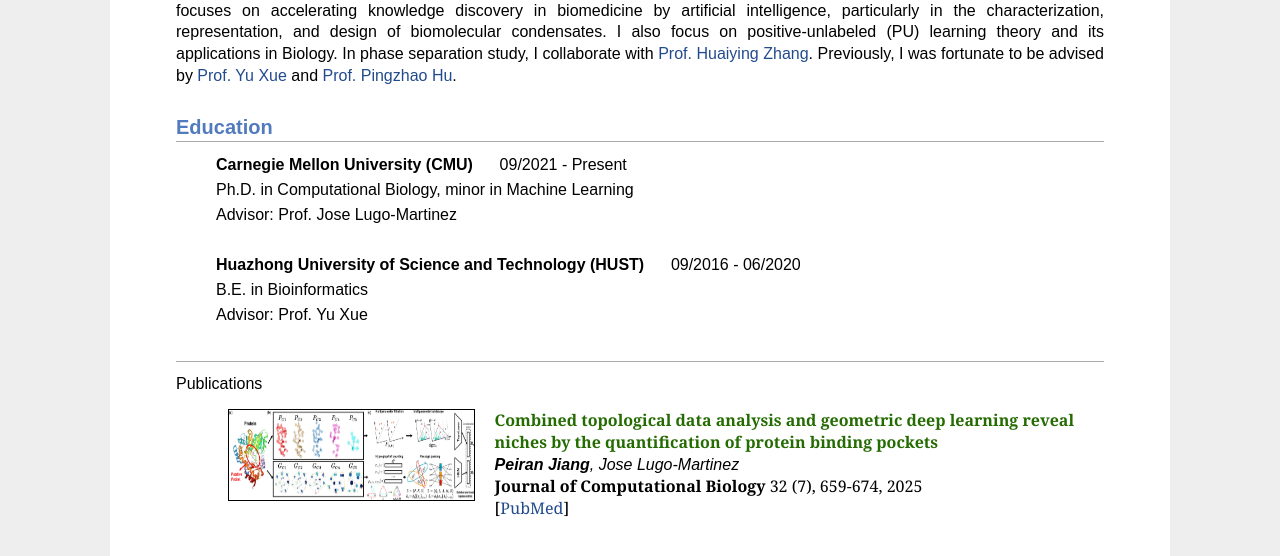
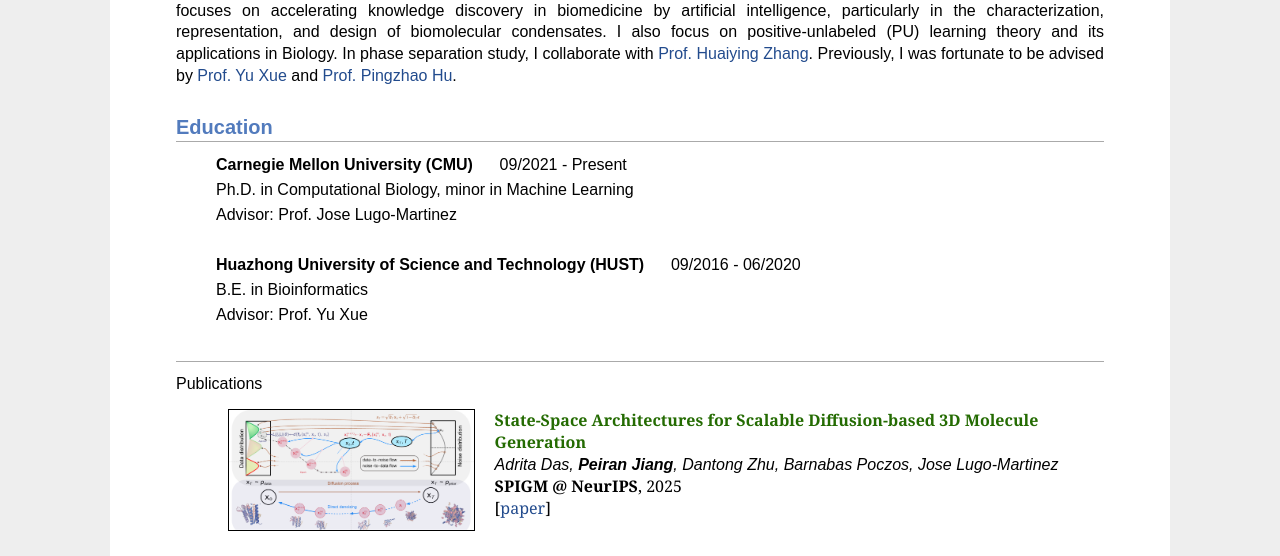
Before and after one commit to nicetone9/nicetone9.github.io, a plain HTML site: page index.html in a window 1280 px wide. Shown: the part 362-918 px from the top of the page. Drawn offline with Linux system fonts and the light colour scheme; a script that the page names is missing.

Commit message:
update spigm

```diff
--- a/index.html
+++ b/index.html
@@ -124,6 +124,25 @@
     <font face="Arial"> Publications </font>
     </h2>
     <ul style="list-style-type:none">
+        <!-- Workshop Paper: Interpretable Geometric Deep Learning for Protein Binding Pocket Classification -->
+        <table cellpadding="10" width="100%" align="center" border="0">
+            <tbody>
+                <tr>
+                    <td width="30%" valign="top">
+                        <img src="img/das2025statespace.png" style="border: 1px solid #000" width="100%" height="120">
+                    </td>
+                    <td width="70%" valign="top">
+                        <font color="#246B02"><b>State-Space Architectures for Scalable Diffusion-based 3D Molecule
+                                Generation</b></font><br>
+                        <font face="Arial">
+                            <i>Adrita Das, <b>Peiran Jiang</b>, Dantong Zhu, Barnabas Poczos, Jose Lugo-Martinez</i>
+                        </font><br>
+                        <b>SPIGM @ NeurIPS</b>, 2025<br>
+                        [<a href="https://openreview.net/pdf?id=6yToIokQBk" target="_blank">paper</a>]<br>
+                    </td>
+                </tr>
+            </tbody>
+        </table>
 
         <!-- 1. Combined topological data analysis and geometric deep learning reveal niches by the quantification of protein binding pockets -->
         <table cellpadding="10" width="100%" align="center" border="0">
@@ -371,7 +390,8 @@
                     <td width="70%" valign="top">
                         <font color="#246B02"><b>Deep graph embedding for prioritizing synergistic anticancer drug
                                 combinations</b></font><br>
-                        <font face="Arial"><i><b>Peiran Jiang*</b>, Shujun Huang*, Zhenyuan Fu, Zexuan Sun, Ted M Lakowski, Pingzhao Hu</i></font><br>
+                        <font face="Arial"><i><b>Peiran Jiang*</b>, Shujun Huang*, Zhenyuan Fu, Zexuan Sun, Ted M
+                                Lakowski, Pingzhao Hu</i></font><br>
                         <b>Computational and Structural Biotechnology Journal</b> 18, 427-438, 2020<br>
                         [<a href="https://pubmed.ncbi.nlm.nih.gov/32153729/" target="_blank">PubMed</a>]
                         <br>
```
Also changed, not shown: img/das2025statespace.png (added).
